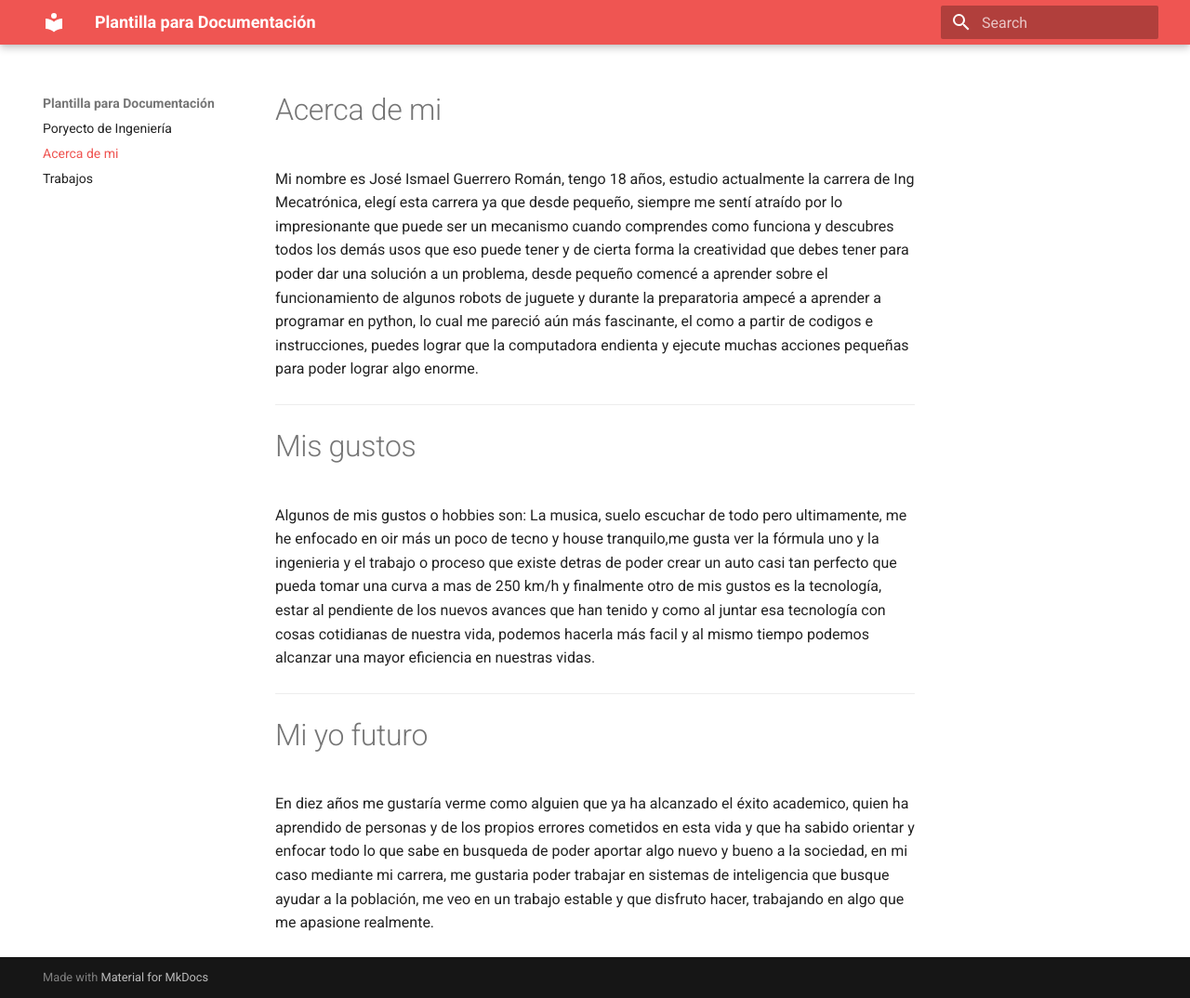
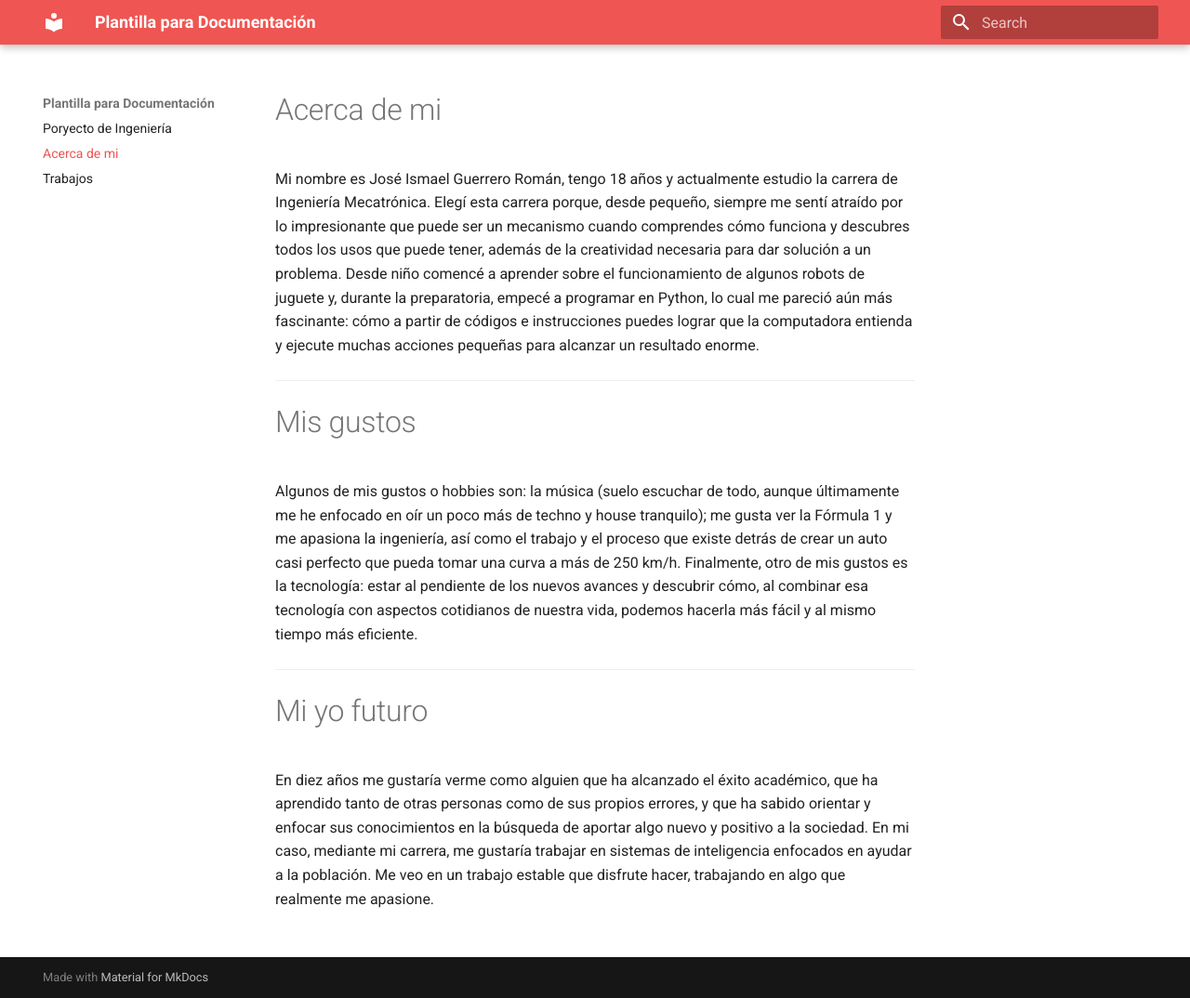
Before and after one commit to Joy-2307/PROYECTO_DE_INGENIERIA, an MkDocs documentation site: the page built from docs/About me.md, in a window 1280 px wide and 1074 px high. Shown: the whole window at 93% size. Built offline with MkDocs 1.6.1 and Material for MkDocs 9.7.7, drawn with Linux system fonts in a browser that asks for light colours.

Commit message:
Update About me.md

```diff
--- a/docs/About me.md
+++ b/docs/About me.md
@@ -1,13 +1,13 @@
 # Acerca de mi
 
-Mi nombre es José Ismael Guerrero Román, tengo 18 años, estudio actualmente la carrera de Ing Mecatrónica, elegí esta carrera ya que desde pequeño, siempre me sentí atraído por lo impresionante que puede ser un mecanismo cuando comprendes como funciona y descubres todos los demás usos que eso puede tener y de cierta forma la creatividad que debes tener para poder dar una solución a un problema, desde pequeño comencé a aprender sobre el funcionamiento de algunos robots de juguete y durante la preparatoria ampecé a aprender a programar en python, lo cual me pareció aún más fascinante, el como a partir de codigos e instrucciones, puedes lograr que la computadora endienta y ejecute muchas acciones pequeñas para poder lograr algo enorme.
+Mi nombre es José Ismael Guerrero Román, tengo 18 años y actualmente estudio la carrera de Ingeniería Mecatrónica. Elegí esta carrera porque, desde pequeño, siempre me sentí atraído por lo impresionante que puede ser un mecanismo cuando comprendes cómo funciona y descubres todos los usos que puede tener, además de la creatividad necesaria para dar solución a un problema. Desde niño comencé a aprender sobre el funcionamiento de algunos robots de juguete y, durante la preparatoria, empecé a programar en Python, lo cual me pareció aún más fascinante: cómo a partir de códigos e instrucciones puedes lograr que la computadora entienda y ejecute muchas acciones pequeñas para alcanzar un resultado enorme.
 
 ---
 # Mis gustos
-
-Algunos de mis gustos o hobbies son: La musica, suelo escuchar de todo pero ultimamente, me he enfocado en oir más un poco de tecno y house tranquilo,me gusta ver la fórmula uno y la ingenieria y el trabajo o proceso que existe detras de poder crear un auto casi tan perfecto que pueda tomar una curva a mas de 250 km/h y finalmente otro de mis gustos es la tecnología, estar al pendiente de los nuevos avances que han tenido y como al juntar esa tecnología con cosas cotidianas de nuestra vida, podemos hacerla más facil y al mismo tiempo podemos alcanzar una mayor eficiencia en nuestras vidas.
+Algunos de mis gustos o hobbies son: la música (suelo escuchar de todo, aunque últimamente me he enfocado en oír un poco más de techno y house tranquilo); me gusta ver la Fórmula 1 y me apasiona la ingeniería, así como el trabajo y el proceso que existe detrás de crear un auto casi perfecto que pueda tomar una curva a más de 250 km/h. Finalmente, otro de mis gustos es la tecnología: estar al pendiente de los nuevos avances y descubrir cómo, al combinar esa tecnología con aspectos cotidianos de nuestra vida, podemos hacerla más fácil y al mismo tiempo más eficiente.
 
 ---
+
 # Mi yo futuro
 
-En diez años me gustaría verme como alguien que ya ha alcanzado el éxito academico, quien ha aprendido de personas y de los propios errores cometidos en esta vida y que ha sabido orientar y enfocar todo lo que sabe en busqueda de poder aportar algo nuevo y bueno a la sociedad, en mi caso mediante mi carrera, me gustaria poder trabajar en sistemas de inteligencia que busque ayudar a la población, me veo en un trabajo estable y que disfruto hacer, trabajando en algo que me apasione realmente.
+En diez años me gustaría verme como alguien que ha alcanzado el éxito académico, que ha aprendido tanto de otras personas como de sus propios errores, y que ha sabido orientar y enfocar sus conocimientos en la búsqueda de aportar algo nuevo y positivo a la sociedad. En mi caso, mediante mi carrera, me gustaría trabajar en sistemas de inteligencia enfocados en ayudar a la población. Me veo en un trabajo estable que disfrute hacer, trabajando en algo que realmente me apasione.
```
